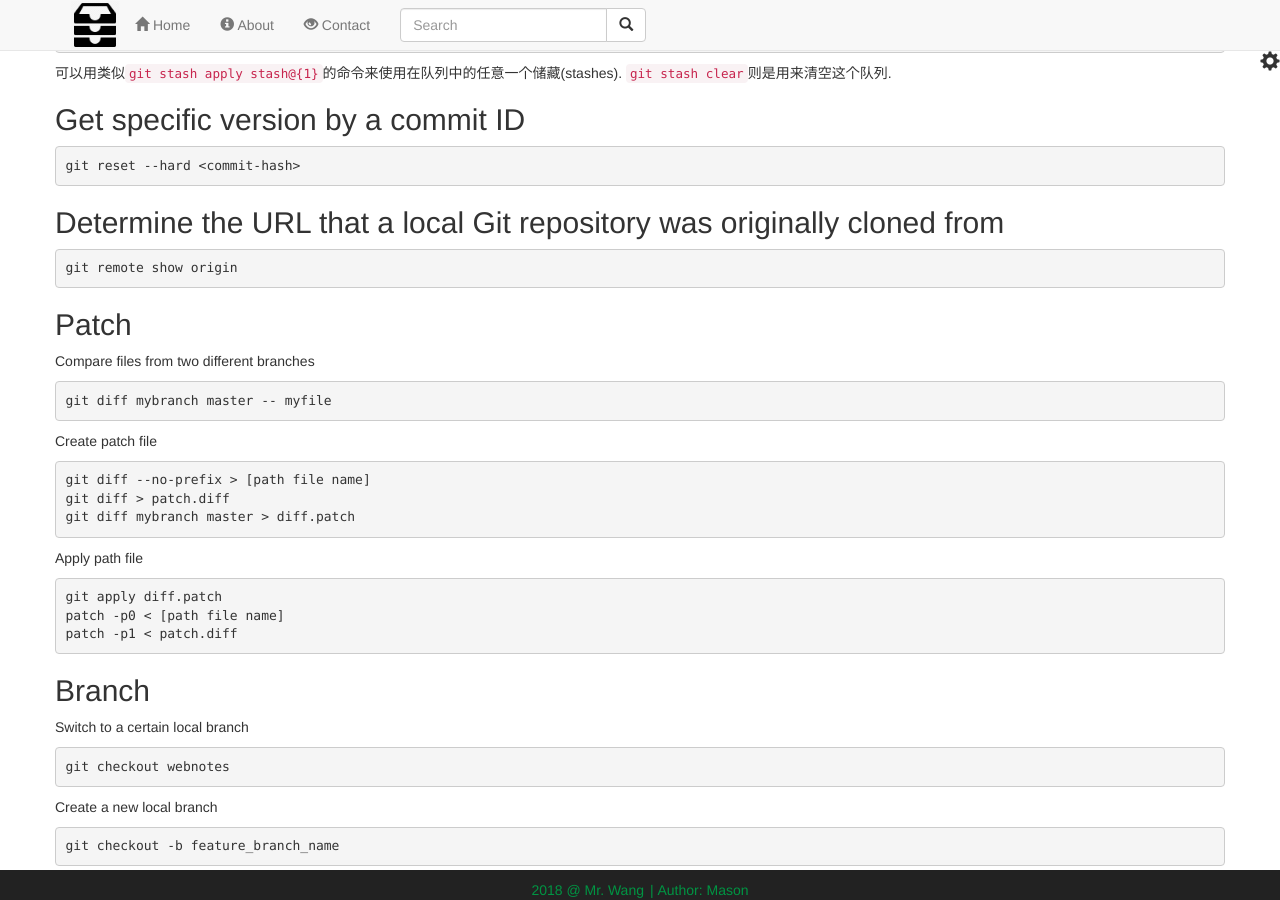
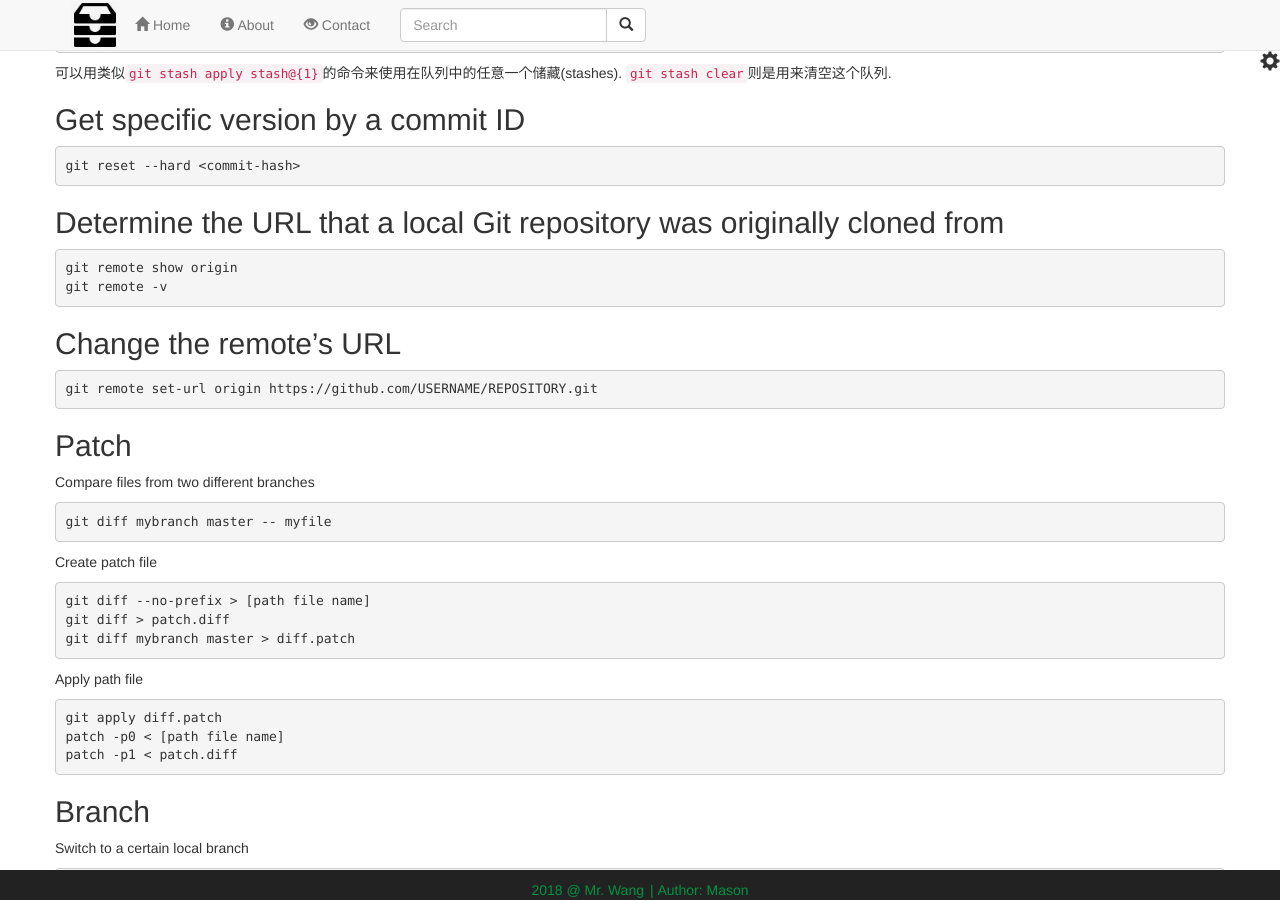
Before and after one commit to mason-mx/jekyll_demo, a Jekyll site: the page built from _posts/1000-01-01-gittricks.md, in a window 1280 px wide and 900 px high, scrolled down 2629 px. Built offline with Jekyll 4.4.1, drawn with Linux system fonts in a browser that asks for light colours; nearby versions of some CDN libraries.

Commit message:
added a git command to change remote URL

````diff
--- a/_posts/1000-01-01-gittricks.md
+++ b/_posts/1000-01-01-gittricks.md
@@ -174,6 +174,13 @@ git reset --hard <commit-hash>
 
 ```
 git remote show origin
+git remote -v
+```
+
+## Change the remote's URL
+
+```
+git remote set-url origin https://github.com/USERNAME/REPOSITORY.git
 ```
 
 ## Patch
````
